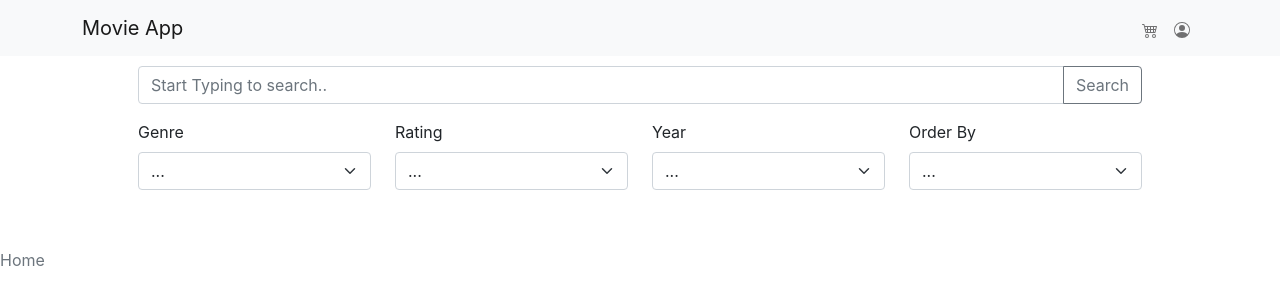
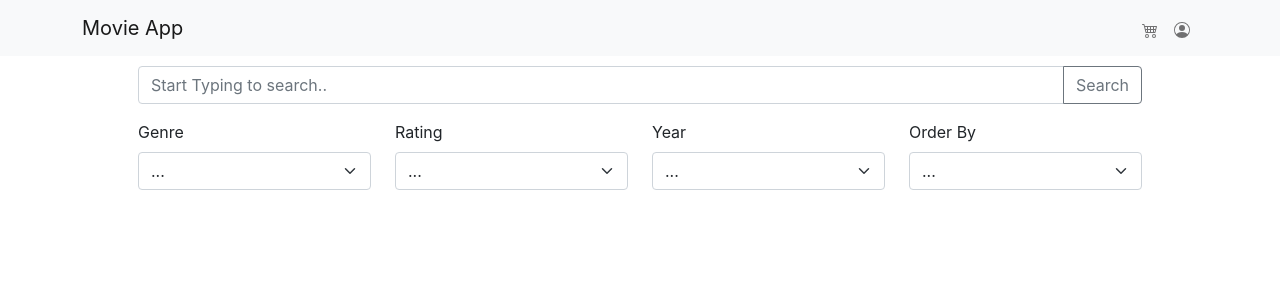
Before and after one commit to artyonline/movie-app, a React (Create React App) app: page / in a window 1280 px wide. Shown: the top 304 px of the page. Built offline with nearby package versions, Linux system fonts and the light colour scheme.

Commit message:
[FE] Removed Breadcrumbs from home page

```diff
--- a/src/routes/Home.js
+++ b/src/routes/Home.js
@@ -1,5 +1,4 @@
 import React, { Component } from "react";
-import { Breadcrumb } from "react-bootstrap";
 
 import Header from "../components/Header";
 import Filters from "../components/Filters";
@@ -13,9 +12,6 @@ class Home extends Component {
       <div>
         <Header />
         <Filters/>
-        <Breadcrumb>
-          <Breadcrumb.Item active>Home</Breadcrumb.Item>
-        </Breadcrumb>
       </div>
     );
   }
```
